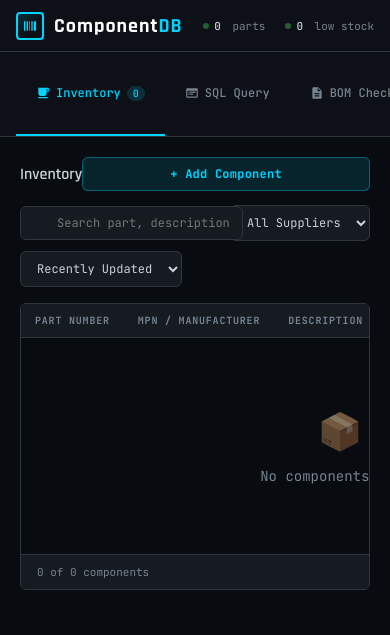
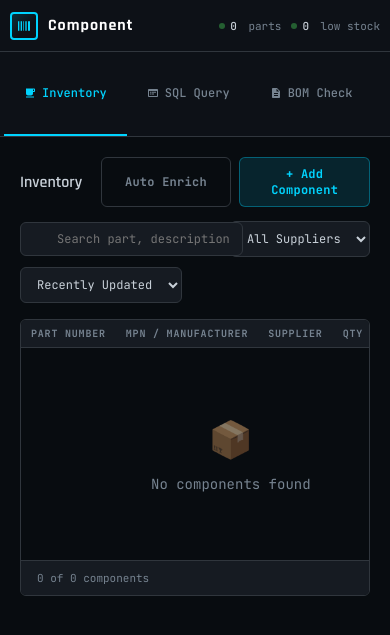
Before and after one commit to Alexs-robotics/ComponentDB, a Flask app: page / in a window 390 px wide. Shown: the top 635 px of the page. Run offline with Flask 3, Linux system fonts and the light colour scheme; data that the repository does not hold is empty; some libraries are stand-ins or nearby versions.

Commit message:
fix: added auto enrichment, better gui for phones and final functionalities

```diff
--- a/app.py
+++ b/app.py
@@ -5,9 +5,10 @@ LCSC barcode scanning via phone/PC browser over HTTPS.
 """
 
 from flask import Flask, request, jsonify, render_template, redirect
-import sqlite3, json, re, os, socket
+import sqlite3, json, re, os, socket, time
 from datetime import datetime
 from pathlib import Path
+import urllib.request, urllib.error
 
 #  Config
 BASE_DIR = Path(__file__).parent.absolute()
@@ -175,6 +176,111 @@ def parse_barcode(raw: str) -> dict:
     result["part_number"] = raw[:120]
     return result
 
+# In-process cache so a part is only fetched once per server run.
+_LCSC_CACHE = {}
+
+# Set LCSC_DEBUG=1 in the environment to print raw responses when a fetch fails.
+_LCSC_DEBUG = os.environ.get("LCSC_DEBUG") == "1"
+
+_BROWSER_HEADERS = {
+    'User-Agent': ('Mozilla/5.0 (Windows NT 10.0; Win64; x64) AppleWebKit/537.36 '
+                   '(KHTML, like Gecko) Chrome/124.0.0.0 Safari/537.36'),
+    'Accept': 'application/json, text/plain, */*',
+    'Accept-Language': 'en-US,en;q=0.9',
+    'Referer': 'https://www.lcsc.com/',
+    'Connection': 'close',
+}
+
+
+def _http_json(url, timeout=8):
+    """GET a URL and parse JSON. Raises on any network/parse failure."""
+    req = urllib.request.Request(url, headers=_BROWSER_HEADERS)
+    with urllib.request.urlopen(req, timeout=timeout) as r:
+        body = r.read().decode('utf-8', 'replace')
+    return json.loads(body)
+
+
+def _parse_wmsc(data):
+    """LCSC internal product API -> normalized fields, or None."""
+    if data.get("code") == 200 and data.get("result"):
+        res = data["result"]
+        return {
+            "manufacturer_part": res.get("productModel") or "",
+            "description": res.get("productIntroEn") or "",
+            "package": res.get("encapStandard") or "",
+            "datasheet_url": res.get("pdfUrl") or "",
+            "category": res.get("catalogName") or "",
+            "value": res.get("productValue") or res.get("value") or "",
+        }
+    return None
+
+
+def _parse_easyeda(data):
+    """EasyEDA/JLCPCB component API -> normalized fields, or None.
+    Field names vary by part; parsing is defensive on purpose. If a part
+    comes back with empty fields, run with LCSC_DEBUG=1 to inspect the raw
+    JSON and adjust the key names below."""
+    if not data.get("success"):
+        return None
+    res = data.get("result") or {}
+    head = (res.get("dataStr") or {}).get("head") or {}
+    para = head.get("c_para") or {}
+    return {
+        "manufacturer_part": (para.get("Manufacturer Part") or para.get("Supplier Part")
+                              or res.get("title") or ""),
+        "description": res.get("description") or res.get("title") or "",
+        "package": para.get("package") or para.get("Package") or "",
+        "datasheet_url": (res.get("lcsc") or {}).get("url") or res.get("datasheet") or "",
+        "category": (res.get("tags") or [""])[0] if res.get("tags") else "",
+        "value": para.get("Value") or para.get("value") or "",
+    }
+
+
+def _fetch_lcsc(part_number):
+    """Fetch part data, trying multiple endpoints with retries.
+
+    Returns (data_dict, error_string). On success error_string is None;
+    on failure data_dict is None and error_string explains why. This lets
+    callers report exactly what happened instead of guessing."""
+    pn = (part_number or "").strip().upper()
+    if not pn.startswith("C"):
+        return None, "not an LCSC part number"
+    if pn in _LCSC_CACHE:
+        return _LCSC_CACHE[pn], None
+
+    sources = [
+        ("wmsc", f"https://wmsc.lcsc.com/wmsc/product/detail?productCode={pn}", _parse_wmsc),
+        ("easyeda", f"https://easyeda.com/api/products/{pn}/components?version=6.4.19.5", _parse_easyeda),
+    ]
+    last_err = None
+    for name, url, parser in sources:
+        for attempt in range(3):
+            try:
+                raw = _http_json(url)
+                parsed = parser(raw)
+                if parsed and any(v for v in parsed.values()):
+                    _LCSC_CACHE[pn] = parsed
+                    return parsed, None
+                # Reached the server but it had nothing usable: move to next source.
+                last_err = f"{name}: no usable data"
+                if _LCSC_DEBUG:
+                    print(f"[LCSC] {pn} {name} empty -> {str(raw)[:400]}")
+                break
+            except urllib.error.HTTPError as e:
+                last_err = f"{name}: HTTP {e.code}"
+            except urllib.error.URLError as e:
+                last_err = f"{name}: {e.reason}"
+            except Exception as e:
+                last_err = f"{name}: {type(e).__name__}: {e}"
+            time.sleep(0.5 * (attempt + 1))  # backoff before retrying this source
+    return None, last_err or "unknown error"
+
+
+def fetch_lcsc_data(part_number):
+    """Backward-compatible wrapper: returns the data dict, or {} on failure."""
+    data, _ = _fetch_lcsc(part_number)
+    return data or {}
+
 #  Routes
 
 @app.route("/")
@@ -205,6 +311,17 @@ def api_scan():
     if not parsed["part_number"]:
         return jsonify({"error": "Could not parse barcode", "raw": raw}), 400
 
+    # --- FETCH MISSING DATA ---
+    enrich = fetch_lcsc_data(parsed["part_number"])
+    if enrich:
+        parsed["manufacturer_part"] = enrich.get("manufacturer_part") or parsed.get("manufacturer_part", "")
+        parsed["description"] = enrich.get("description") or parsed.get("description", "")
+        parsed["package"] = enrich.get("package", "")
+        parsed["category"] = enrich.get("category", "")
+        parsed["value"] = enrich.get("value", "")
+        parsed["datasheet_url"] = enrich.get("datasheet_url", "")
+    # --------------------------
+
     qty = int(qty_override) if qty_override is not None else int(parsed["quantity"])
     if qty <= 0:
         return jsonify({"error": "Quantity must be positive"}), 400
@@ -213,60 +330,95 @@ def api_scan():
 
     conn = get_db()
     try:
-        existing = conn.execute(
-            "SELECT * FROM components WHERE part_number = ?", (parsed["part_number"],)
-        ).fetchone()
+        existing = conn.execute("SELECT * FROM components WHERE part_number = ?", (parsed["part_number"],)).fetchone()
 
         if existing:
-                    qty_before = existing["quantity"]
-                    qty_after = max(0, qty_before + qty_change)
-                    conn.execute(
-                        """UPDATE components SET
-                           quantity = ?,
-                           manufacturer_part = CASE WHEN manufacturer_part = '' THEN ? ELSE manufacturer_part END,
-                           description = CASE WHEN description = '' THEN ? ELSE description END,
-                           supplier = CASE WHEN supplier = 'Unknown' THEN ? ELSE supplier END,
-                           updated_at = datetime('now','localtime')
-                           WHERE part_number = ?""",
-                        (qty_after, parsed["manufacturer_part"], parsed["description"],
-                         parsed["supplier"], parsed["part_number"]),
-                    )
-                    comp_id = existing["id"]
-                    is_new = False # <--- ADD THIS
+            qty_before = existing["quantity"]
+            qty_after = max(0, qty_before + qty_change)
+            conn.execute(
+                """UPDATE components SET
+                   quantity = ?,
+                   manufacturer_part = CASE WHEN manufacturer_part = '' THEN ? ELSE manufacturer_part END,
+                   description = CASE WHEN description = '' THEN ? ELSE description END,
+                   supplier = CASE WHEN supplier = 'Unknown' THEN ? ELSE supplier END,
+                   package = CASE WHEN package = '' THEN ? ELSE package END,
+                   category = CASE WHEN category = '' THEN ? ELSE category END,
+                   value = CASE WHEN value = '' THEN ? ELSE value END,
+                   datasheet_url = CASE WHEN datasheet_url = '' THEN ? ELSE datasheet_url END,
+                   updated_at = datetime('now','localtime')
+                   WHERE part_number = ?""",
+                (qty_after, parsed.get("manufacturer_part", ""), parsed.get("description", ""),
+                 parsed["supplier"], parsed.get("package", ""), parsed.get("category", ""),
+                 parsed.get("value", ""), parsed.get("datasheet_url", ""), parsed["part_number"]),
+            )
+            comp_id = existing["id"]
+            is_new = False
         else:
             qty_before = 0
             qty_after = max(0, qty_change)
             cur = conn.execute(
                 """INSERT INTO components
-                   (part_number, manufacturer_part, description, supplier, quantity, package)
-                   VALUES (?, ?, ?, ?, ?, ?)""",
-                (parsed["part_number"], parsed["manufacturer_part"],
-                 parsed["description"], parsed["supplier"], qty_after,
-                 parsed.get("package", "")),
+                   (part_number, manufacturer_part, description, supplier, quantity, package, category, value, datasheet_url)
+                   VALUES (?, ?, ?, ?, ?, ?, ?, ?, ?)""",
+                (parsed["part_number"], parsed.get("manufacturer_part", ""),
+                 parsed.get("description", ""), parsed["supplier"], qty_after,
+                 parsed.get("package", ""), parsed.get("category", ""),
+                 parsed.get("value", ""), parsed.get("datasheet_url", "")),
             )
             comp_id = cur.lastrowid
-            is_new = True # <--- ADD THIS
+            is_new = True
+    except Exception as e:
+        conn.rollback()
+        return jsonify({"error": str(e)}), 500
+    finally:
+        conn.close()
 
-        conn.execute(
-            """INSERT INTO transactions
-               (component_id, part_number, quantity_change, quantity_before, quantity_after,
-                operation, source, barcode_raw, notes)
-               VALUES (?, ?, ?, ?, ?, ?, 'scan', ?, ?)""",
-            (comp_id, parsed["part_number"], qty_change, qty_before,
-             qty_after, operation, raw[:500], notes),
-        )
+@app.route("/api/components/enrich", methods=["POST"])
+def api_enrich_all():
+    """Fill in missing data for LCSC parts that have no category yet.
+
+    Selects on category='' only (not value=''), because many parts legitimately
+    have no value and would otherwise be re-fetched on every run, inflating the
+    count while changing nothing. Reports attempted / enriched / failed so the
+    UI can never disguise a no-op as a success."""
+    conn = get_db()
+    try:
+        rows = conn.execute(
+            "SELECT id, part_number FROM components "
+            "WHERE part_number LIKE 'C%' AND category = '' "
+            "ORDER BY id LIMIT 100"
+        ).fetchall()
+        attempted = len(rows)
+        enriched = 0
+        failures = []
+        for r in rows:
+            data, err = _fetch_lcsc(r["part_number"])
+            if err or not data:
+                failures.append({"part": r["part_number"], "reason": err or "no data"})
+                continue
+            cur = conn.execute(
+                """UPDATE components SET
+                   manufacturer_part = CASE WHEN manufacturer_part='' THEN ? ELSE manufacturer_part END,
+                   description       = CASE WHEN description='' THEN ? ELSE description END,
+                   package           = CASE WHEN package='' THEN ? ELSE package END,
+                   category          = CASE WHEN category='' THEN ? ELSE category END,
+                   value             = CASE WHEN value='' THEN ? ELSE value END,
+                   datasheet_url     = CASE WHEN datasheet_url='' THEN ? ELSE datasheet_url END,
+                   updated_at        = datetime('now','localtime')
+                   WHERE id = ? AND category = ''""",
+                (data.get("manufacturer_part", ""), data.get("description", ""),
+                 data.get("package", ""), data.get("category", ""),
+                 data.get("value", ""), data.get("datasheet_url", ""), r["id"])
+            )
+            if cur.rowcount > 0:
+                enriched += 1
         conn.commit()
-
-        comp = dict(conn.execute("SELECT * FROM components WHERE id = ?", (comp_id,)).fetchone())
         return jsonify({
             "success": True,
-            "operation": operation,
-            "quantity_change": qty_change,
-            "quantity_before": qty_before,
-            "quantity_after": qty_after,
-            "component": comp,
-            "parsed": parsed,
-            "is_new": is_new, # <--- ADD THIS TO THE RETURN
+            "attempted": attempted,
+            "enriched": enriched,
+            "failed": len(failures),
+            "failures": failures[:10],  # sample for debugging
         })
     except Exception as e:
         conn.rollback()
--- a/templates/index.html
+++ b/templates/index.html
@@ -3,7 +3,7 @@
 <head>
 <meta charset="UTF-8">
 <meta name="viewport" content="width=device-width, initial-scale=1.0, maximum-scale=1.0, user-scalable=no">
-<title>ComponentDB</title>
+<title>ComponentDB by AF</title>
 <link href="https://fonts.googleapis.com/css2?family=JetBrains+Mono:ital,wght@0,300;0,400;0,500;0,700;1,400&family=Rajdhani:wght@500;600;700&display=swap" rel="stylesheet">
 <script src="https://unpkg.com/html5-qrcode@2.3.8/html5-qrcode.min.js"></script>
 <script src="https://cdnjs.cloudflare.com/ajax/libs/xlsx/0.18.5/xlsx.full.min.js"></script>
@@ -42,7 +42,7 @@ html, body { height: 100%; background: var(--bg); color: var(--text); font-famil
 ::-webkit-scrollbar-thumb:hover { background: var(--muted); }
 
 /* ── Layout ────────────────────────────────────────── */
-#app { display: flex; flex-direction: column; height: 100vh; }
+#app { display: flex; flex-direction: column; height: 100dvh; }
 
 /* ── Header ────────────────────────────────────────── */
 header {
@@ -72,8 +72,24 @@ header {
 
 /* ── Tabs ──────────────────────────────────────────── */
 nav {
-  display: flex; background: var(--bg1); border-bottom: 1px solid var(--border);
-  padding: 0 16px; flex-shrink: 0;
+  display: flex;
+  flex-direction: row;       /* ← add this explicitly */
+  flex-wrap: nowrap;         /* ← add this explicitly */
+  overflow-x: auto;          /* ← from previous fix */
+  -webkit-overflow-scrolling: touch;
+  scrollbar-width: none;
+  background: var(--bg1);
+  border-bottom: 1px solid var(--border);
+  padding: 0 16px;
+  flex-shrink: 0;
+}
+nav::-webkit-scrollbar { display: none; }
+
+@media (max-width: 600px) {
+  nav { padding: 0 4px; }
+  .tab { padding: 10px 14px; font-size: 11px; gap: 4px; }
+  .tab svg { width: 12px; height: 12px; }
+  .tab-badge { display: none; } /* optional: hides the count badge to save space */
 }
 .tab {
   padding: 10px 20px; cursor: pointer; font-size: 12px; font-weight: 500;
@@ -98,7 +114,7 @@ nav {
 #panel-scanner { display: none; padding: 16px; }
 #panel-scanner.active { display: flex; flex-direction: column; gap: 16px; }
 
-.scan-layout { display: grid; grid-template-columns: 1fr 380px; gap: 16px; height: calc(100vh - 140px); }
+.scan-layout { display: grid; grid-template-columns: 1fr 380px; gap: 16px; height: calc(100dvh - 140px); }
 @media (max-width: 900px) { .scan-layout { grid-template-columns: 1fr; height: auto; } }
 
 /* Camera area */
@@ -342,7 +358,7 @@ tr:hover td { background: var(--bg2); }
 .editable-field:focus { border-color: var(--cyan); background: var(--bg3); }
 
 /* ── QUERY TAB ──────────────────────────────────────── */
-.query-layout { display: grid; grid-template-columns: 240px 1fr; gap: 16px; height: calc(100vh - 160px); }
+.query-layout { display: grid; grid-template-columns: 240px 1fr; gap: 16px; height: calc(100dvh - 160px); }
 @media (max-width: 800px) { .query-layout { grid-template-columns: 1fr; height: auto; } }
 
 .query-sidebar { display: flex; flex-direction: column; gap: 8px; }
@@ -433,7 +449,7 @@ tr:hover td { background: var(--bg2); }
 .field-input::-webkit-outer-spin-button, .field-input::-webkit-inner-spin-button { -webkit-appearance: none; }
 
 /* Scrollable panel height  */
-#panel-inventory, #panel-query, #panel-history, #panel-bom { height: calc(100vh - 110px); overflow-y: auto; }
+#panel-inventory, #panel-query, #panel-history, #panel-bom { height: calc(100dvh - 110px); overflow-y: auto; }
 
 /* Loading spinner */
 .spinner {
@@ -482,6 +498,47 @@ tr:hover td { background: var(--bg2); }
 .bom-status-badge.miss { background: rgba(248,81,73,.12);  color: var(--red);   }
 .bom-progress { height: 4px; border-radius: 2px; background: var(--bg3); margin-top: 6px; overflow: hidden; }
 .bom-progress-bar { height: 100%; border-radius: 2px; transition: width .4s; }
+
+@media (max-width: 600px) {
+  header { padding: 0 10px; gap: 8px; }
+  .logo-text span { display: none; } /* hides the "by Alessandro..." part */
+  .logo-text { font-size: 16px; }
+  .stats-bar { gap: 10px; }
+  .stat-item:last-child { display: none; } /* hides least important stat if needed */
+
+@media (max-width: 600px) {
+  .camera-card { min-height: 280px; }
+  .camera-body { min-height: 180px; }
+}
+
+@media (max-width: 600px) {
+  .tx-item {
+    grid-template-columns: 1fr auto;
+    grid-template-rows: auto auto;
+    gap: 6px 12px;
+  }
+  .tx-time {
+    grid-column: 1 / -1;
+    order: -1;
+  }
+}
+
+@media (max-width: 480px) {
+  #toast {
+    right: 12px;
+    left: 12px;
+    max-width: none;
+    bottom: 16px;
+  }
+}
+
+@media (max-width: 600px) {
+  /* hide Description and Package columns */
+  th:nth-child(3), td:nth-child(3),
+  th:nth-child(5), td:nth-child(5) { display: none; }
+  td, th { padding: 7px 10px; }
+}
+}
 </style>
 </head>
 <body>
@@ -494,7 +551,7 @@ tr:hover td { background: var(--bg2); }
           <path d="M3 5h2v14H3V5zm4 0h2v14H7V5zm4 0h1v14h-1V5zm3 0h2v14h-2V5zm4 0h3v14h-3V5z"/>
         </svg>
       </div>
-      <span class="logo-text">Component<span>DB</span></span>
+      <span class="logo-text">Component<span>DB by Alessandro Francavilla | @a.lell.o On insta</span></span>
     </div>
     <div class="stats-bar" id="header-stats">
       <div class="stat-item"><div class="stat-dot"></div><span class="stat-num" id="stat-parts">—</span>&nbsp;parts</div>
@@ -630,9 +687,14 @@ tr:hover td { background: var(--bg2); }
     <div class="panel" id="panel-inventory">
       <div class="section-head">
         <span class="section-title">Inventory</span>
-        <button class="btn btn-primary" onclick="openAddModal()" style="width:auto;padding:8px 16px">
-          + Add Component
-        </button>
+        <div style="display: flex; gap: 8px;">
+          <button class="btn btn-ghost" onclick="enrichOldData()" style="width:auto;padding:8px 16px" title="Fetch missing data from LCSC">
+            Auto Enrich
+          </button>
+          <button class="btn btn-primary" onclick="openAddModal()" style="width:auto;padding:8px 16px">
+            + Add Component
+          </button>
+        </div>
       </div>
 
       <div class="inv-toolbar">
@@ -712,8 +774,11 @@ tr:hover td { background: var(--bg2); }
           <div class="template-btn" onclick="setQuery(`SELECT c.part_number, c.description,\n  SUM(CASE WHEN t.operation='ADD' THEN t.quantity_change ELSE 0 END) as total_in,\n  SUM(CASE WHEN t.operation='REMOVE' THEN ABS(t.quantity_change) ELSE 0 END) as total_out,\n  c.quantity as current\nFROM components c\nLEFT JOIN transactions t ON c.id = t.component_id\nGROUP BY c.id\nORDER BY total_in DESC`)">
             <strong>Usage Stats</strong>Total in/out per part
           </div>
-          <div class="template-btn" onclick="setQuery(`SELECT part_number, manufacturer_part, description, package, quantity\nFROM components\nWHERE description LIKE '%capacitor%'\n   OR description LIKE '%CAP%'\nORDER BY part_number`)">
-            <strong>Find Capacitors</strong>Search by description
+          <div class="template-btn" onclick="setQuery(`SELECT part_number, value, description, package, quantity\nFROM components\nWHERE category LIKE '%capacitor%'\n   OR category LIKE '%CAP%'\nORDER BY part_number`)">
+            <strong>Find Capacitors</strong>Search by category
+          </div>
+          <div class="template-btn" onclick="setQuery(`SELECT part_number, value, description, package, quantity\nFROM components\nWHERE category LIKE '%resistor%'\n   OR category LIKE '%RES%'\nORDER BY part_number`)">
+            <strong>Find Resistors</strong>Search by category
           </div>
 
           <div class="sidebar-label" style="margin-top:8px">Schema</div>
@@ -986,22 +1051,19 @@ async function startScanner() {
     await scanner.start(
       { deviceId: { exact: cam.id } },
       {
-        fps: 15, // Aumentiamo i frame per secondo
-        // Rendiamo l'area di scansione dinamica (80% della larghezza) invece di un quadrato rigido
-        qrbox: function(viewfinderWidth, viewfinderHeight) {
-            return {
-                width: viewfinderWidth * 0.8,
-                height: viewfinderHeight * 0.5
-            };
-        },
-        // IL TRUCCO MAGICO: Forza l'uso dell'API nativa del telefono invece del lento Javascript
-        experimentalFeatures: {
-            useBarCodeDetectorIfSupported: true
-        }
-        // Abbiamo rimosso 'formatsToSupport': ora leggerà QUALSIASI cosa veda.
+        fps: 10,
+        qrbox: function(vw, vh) { return { width: vw * 0.8, height: vh * 0.5 }; },
+        // TRICK 1: Force native phone hardware acceleration
+        experimentalFeatures: { useBarCodeDetectorIfSupported: true },
+        // TRICK 2: Only look for the 3 formats used by LCSC/Digikey/Mouser
+        formatsToSupport: [
+          Html5QrcodeSupportedFormats.QR_CODE,
+          Html5QrcodeSupportedFormats.DATA_MATRIX,
+          Html5QrcodeSupportedFormats.CODE_128
+        ]
       },
       onScanSuccess,
-      () => {} // Ignora i frame a vuoto in silenzio
+      () => {}
     );
 
     // Tenta di accendere il flash
@@ -1526,6 +1588,26 @@ function esc(s) {
   if (s === null || s === undefined) return '';
   return String(s).replace(/&/g,'&amp;').replace(/</g,'&lt;').replace(/>/g,'&gt;').replace(/"/g,'&quot;');
 }
+
+async function enrichOldData() {
+  toast('Fetching missing data from LCSC…', 'info', 5000);
+  const res = await api('/api/components/enrich', {method:'POST'});
+  if (res.error) {
+    toast(res.error, 'error');
+    return;
+  }
+  if (res.enriched > 0) {
+    toast(`Enriched ${res.enriched} of ${res.attempted} component(s).`, 'success');
+  } else if (res.attempted === 0) {
+    toast('Nothing to enrich — all parts already have data.', 'info');
+  } else {
+    const why = (res.failures && res.failures[0]) ? ` (e.g. ${res.failures[0].reason})` : '';
+    toast(`Tried ${res.attempted}, none enriched — LCSC returned no data${why}. Check the server log.`, 'error', 8000);
+    console.warn('Enrich failures:', res.failures);
+  }
+  loadInventory();
+}
+
 </script>
 </body>
 </html>
```
